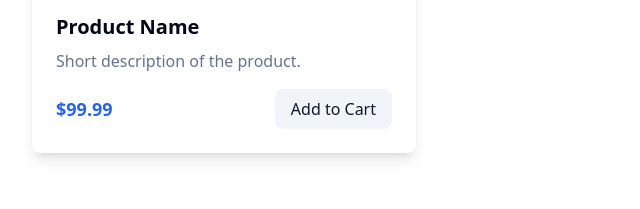
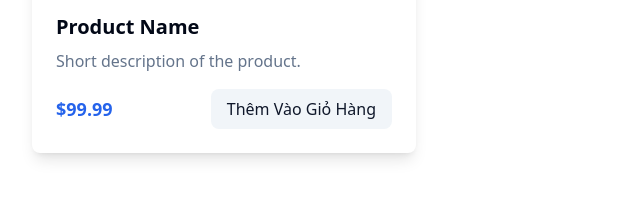
Before and after one commit to GiaHna/KiemTraGit_Han_Cong, a plain HTML site: page index.html in a window 1280 px wide. Shown: the part 1151-1360 px from the top of the page, 0-640 px from the left. Drawn offline with nearby package versions, Linux system fonts and the light colour scheme.

Commit message:
Doi them vao gio hang thanh tieng Viet

```diff
--- a/index.html
+++ b/index.html
@@ -137,7 +137,7 @@
         <p class="mt-2 text-muted-foreground">Short description of the product.</p>
         <div class="mt-4 flex justify-between items-center">
           <span class="text-lg font-bold text-primary">$99.99</span>
-          <button class="bg-secondary text-secondary-foreground py-2 px-4 rounded-lg hover:bg-secondary/80">Add to Cart</button>
+          <button class="bg-secondary text-secondary-foreground py-2 px-4 rounded-lg hover:bg-secondary/80">Thêm Vào Giỏ Hàng</button>
         </div>
       </div>
 
```
